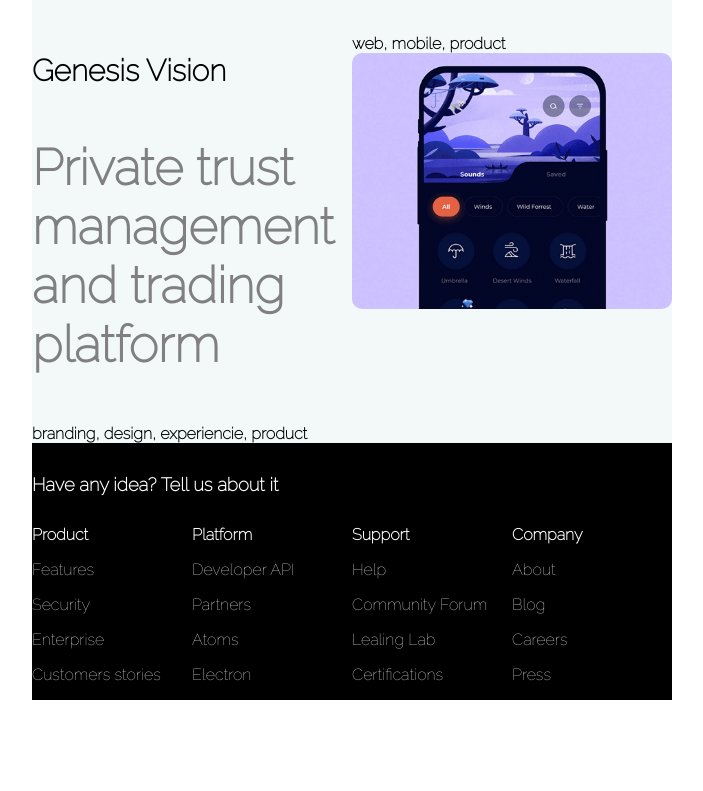
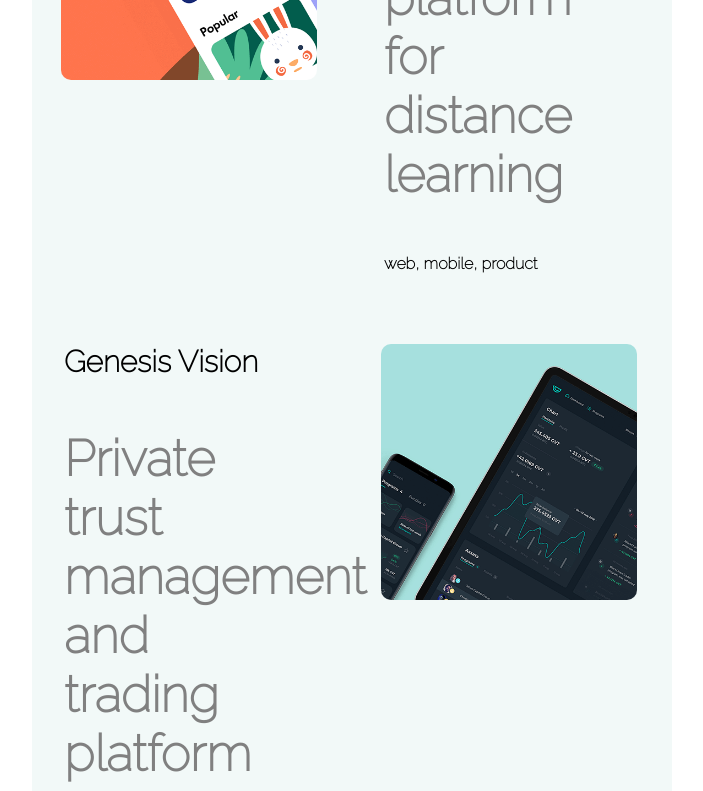
Before and after one commit to Davidgr04/cuberto-1, a plain HTML site: page index.html in a window 1280 px wide. Shown: the part 896-1687 px from the top of the page, without its empty margins (288-991 px from the left). Before the commit the page ends 1596 px from the top, so only its background shows below. Drawn offline with Linux system fonts and the light colour scheme.

Commit message:
2 commit

```diff
--- a/css/styles.css
+++ b/css/styles.css
@@ -67,21 +67,37 @@ body {
 .column-1 {
     width: 100%;
     float: left;
+    padding-left: 5%;
+    padding-right: 6%;
+    padding-bottom: 6%;
+    padding-top: 5%;
 }
 
 .column-2 {
     width: 50%;
     float: left;
+    padding-left: 5%;
+    padding-right: 6%;
+    padding-bottom: 6%;
+    padding-top: 5%;
 }
 
 .column-3 {
     width: 33.33%;
     float: left;
+    padding-left: 5%;
+    padding-right: 6%;
+    padding-bottom: 6%;
+    padding-top: 5%;
 }
 
 .column-4 {
     width: 25%;
     float: left;
+    padding-left: 5%;
+    padding-right: 6%;
+    padding-bottom: 6%;
+    padding-top: 5%;
 }
 
 .column-5 {
@@ -126,7 +142,7 @@ img {
     height: 20vw;
     object-fit: cover;
     border-radius: 10px;
-    width: 100%;
+    width: 260px;
 }
 
 
--- a/index.html
+++ b/index.html
@@ -24,12 +24,12 @@
             <h3 style="color: grey;font-size: 50px;">Helps millions fall asleeps every nigth</h3>
             <b>branding, design, mobile, product</b>
         </div>
-        <div class="column-2">
+        <div class="column-2 flex">
             <img src="./img/section-1-m.png" alt="">
         </div>
     </div>
     <div class="row section-2">
-        <div class="column-2">
+        <div class="column-2 flex">
             <img src="./img/section-2-m.png" alt="">
         </div>
         <div class="column-2">
@@ -43,8 +43,8 @@
                 <h3 style="color: grey;font-size: 50px;">Private trust management and trading platform</h3>
                 <b>branding, design, experiencie, product</b>
             </div>
-            <div class="column-2">
-                <img src="./img/section-1-m.png" alt="">
+            <div class="column-2 flex">
+                <img src="./img/section-3-m.png" alt="">
             </div>
         </div>
         <div class="row section-4">
```
